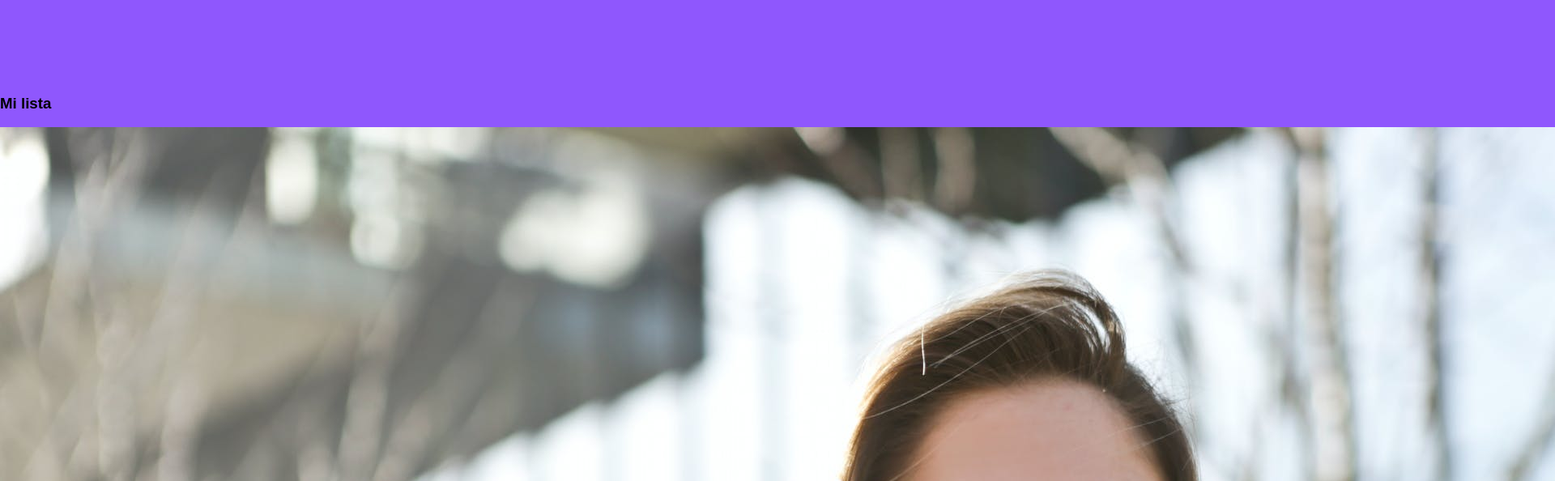
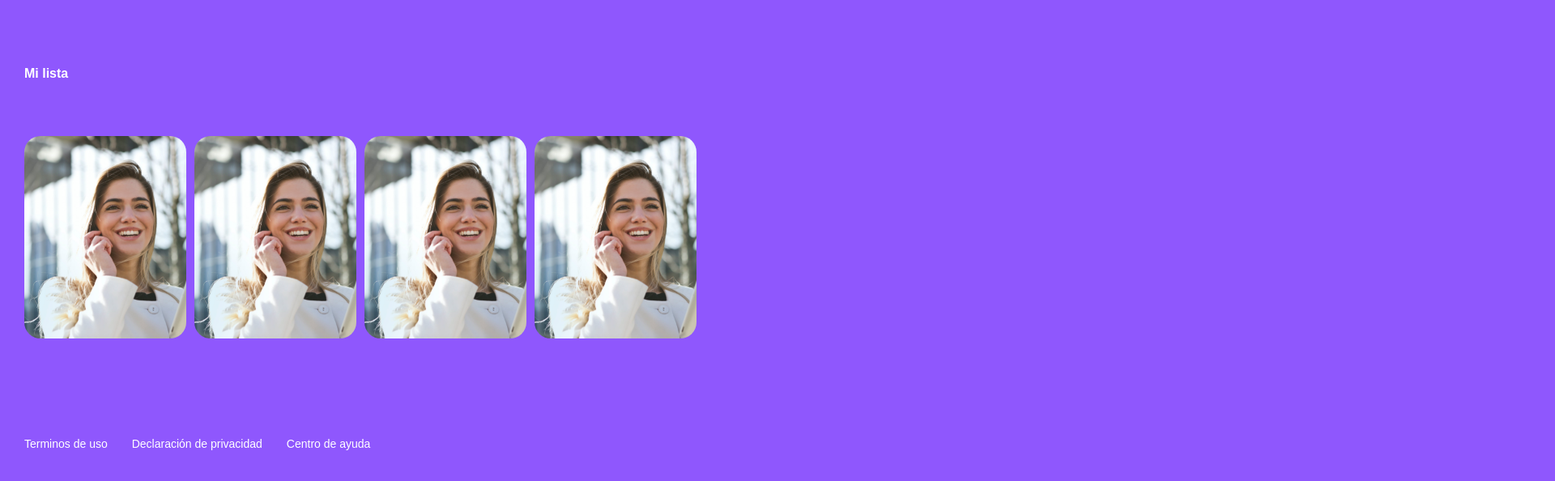
Before and after one commit to cevadev/react-video-app, a React app: page / in a window 1280 px wide. Shown: the part 302-896 px from the top of the page at 81% size, 1920 px wide, since content can reach past the window. Built offline with nearby package versions, Linux system fonts and the light colour scheme.

Commit message:
Curso practico react

```diff
--- /dev/null
+++ b/src/assets/styles/components/Carousel.scss
@@ -0,0 +1,26 @@
+.carousel {
+  overflow: scroll;
+  padding-left: 30px;
+  width: 100%;
+  position: relative;
+}
+
+.carousel__container {
+  transition: 450ms -webkit-transform;
+  transition: 450ms transform;
+  transition: 450ms transform, 450ms -webkit-transform;
+  font-size: 0;
+  white-space: nowrap;
+  margin: 70px 0px;
+  padding-bottom: 10px;
+}
+
+.carousel__container:hover .carousel-item {
+  opacity: 0.3;
+}
+
+.carousel__container:hover .carousel-item:hover {
+  -webkit-transform: scale(1.5);
+  transform: scale(1.5);
+  opacity: 1;
+}
--- /dev/null
+++ b/src/assets/styles/components/CarouselItem.scss
@@ -0,0 +1,66 @@
+.carousel-item {
+  border-radius: 20px;
+  overflow: hidden;
+  position: relative;
+  display: inline-block;
+  width: 200px;
+  height: 250px;
+  margin-right: 10px;
+  font-size: 20px;
+  cursor: pointer;
+  transition: 450ms all;
+  -webkit-transform-origin: center left;
+  transform-origin: center left;
+}
+
+.carousel-item:hover ~ .carousel-item {
+  -webkit-transform: translate3d(100px, 0, 0);
+  transform: translate3d(100px, 0, 0);
+}
+
+.carousel-item__img {
+  width: 200px;
+  height: 250px;
+  -o-object-fit: cover;
+  object-fit: cover;
+}
+
+.carousel-item__details {
+  align-items: flex-start;
+  background: linear-gradient(
+    to top,
+    rgba(0, 0, 0, 0.9) 0%,
+    rgba(0, 0, 0, 0) 100%
+  );
+  bottom: 0;
+  display: flex;
+  font-size: 10px;
+  flex-direction: column;
+  justify-content: flex-end;
+  left: 0;
+  opacity: 0;
+  transition: 450ms opacity;
+  padding: 10px;
+  position: absolute;
+  right: 0;
+  top: 0;
+}
+
+.carousel-item__details--img {
+  width: 20px;
+}
+
+.carousel-item:hover .carousel-item__details {
+  opacity: 1;
+}
+
+.carousel-item__details--title {
+  color: white;
+  margin: 5px 0px 0px 0px;
+}
+
+.carousel-item__details--subtitle {
+  color: white;
+  font-size: 8px;
+  margin: 3px 0px;
+}
--- /dev/null
+++ b/src/assets/styles/components/Footer.scss
@@ -0,0 +1,19 @@
+.footer {
+  align-items: center;
+  background-color: #8f57fd;
+  display: flex;
+  height: 100px;
+  width: 100%;
+}
+
+.footer a {
+  color: white;
+  cursor: pointer;
+  font-size: 14px;
+  padding-left: 30px;
+  text-decoration: none;
+}
+
+.footer a:hover {
+  text-decoration: underline;
+}
--- a/src/components/Carousel.js
+++ b/src/components/Carousel.js
@@ -1,9 +1,11 @@
 import React from 'react';
+
+import '../assets/styles/components/Carousel.scss';
 
 function Carousel({ children }){
     return(
         <section className="carousel">
-            <div className="carousel-item">
+            <div className="carousel__container">
                 {children}
             </div>
         </section>
--- a/src/components/CarouselItem.js
+++ b/src/components/CarouselItem.js
@@ -1,5 +1,6 @@
 import React from 'react';
 
+import '../assets/styles/components/CarouselItem.scss';
 import CarouselItemImage from '../assets/images/profile.jpeg';
 import CarouselPlayIcon from '../assets/images/play-icon.png';
 import CarouselPlusIcon from '../assets/images/plus-icon.png'
--- a/src/components/Categories.js
+++ b/src/components/Categories.js
@@ -1,4 +1,6 @@
 import React from 'react';
+
+import '../assets/styles/components/Categories.scss';
 
 function Categories({ children }){
     return(
--- /dev/null
+++ b/src/components/Footer.js
@@ -0,0 +1,15 @@
+import React from 'react';
+
+import '../assets/styles/components/Footer.scss';
+
+function Footer(){
+    return(
+        <footer class="footer">
+            <a href="/">Terminos de uso</a>
+            <a href="/">Declaración de privacidad</a>
+            <a href="/">Centro de ayuda</a>
+        </footer>
+    )
+}
+
+export default Footer
--- a/src/containers/App.js
+++ b/src/containers/App.js
@@ -5,6 +5,7 @@ import Search from '../components/Search';
 import Categories from '../components/Categories';
 import Carousel from '../components/Carousel';
 import CarouselItem from '../components/CarouselItem';
+import Footer from '../components/Footer';
 
 import '../assets/styles/App.scss';
 
@@ -16,8 +17,12 @@ function App(){
             <Categories>
                 <Carousel>
                     <CarouselItem />
+                    <CarouselItem />
+                    <CarouselItem />
+                    <CarouselItem />
                 </Carousel>
             </Categories>
+            <Footer />
         </div>
     )
 }
```
